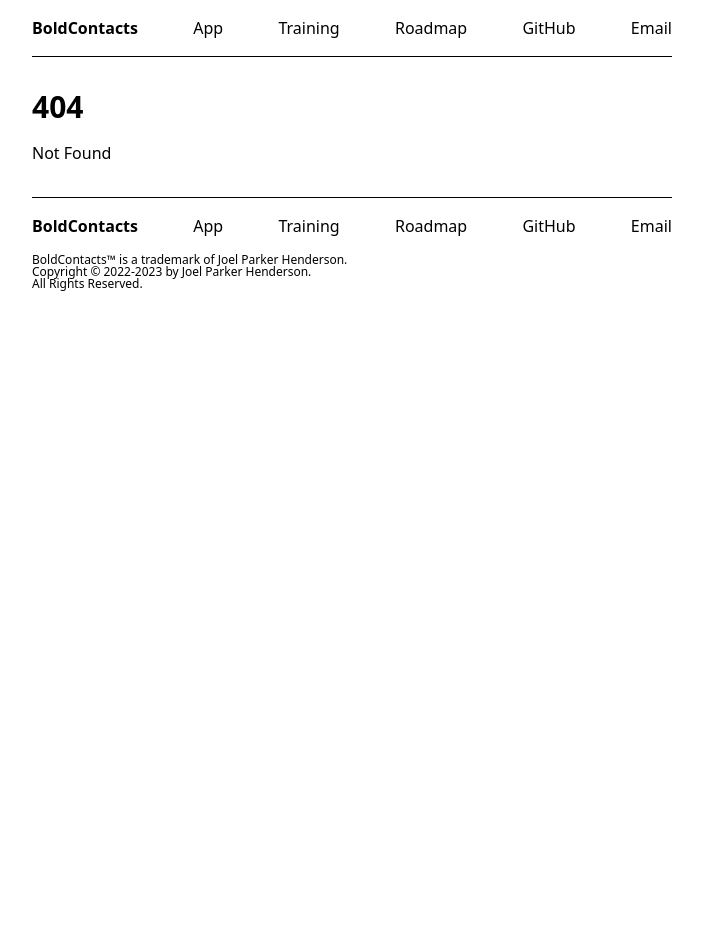
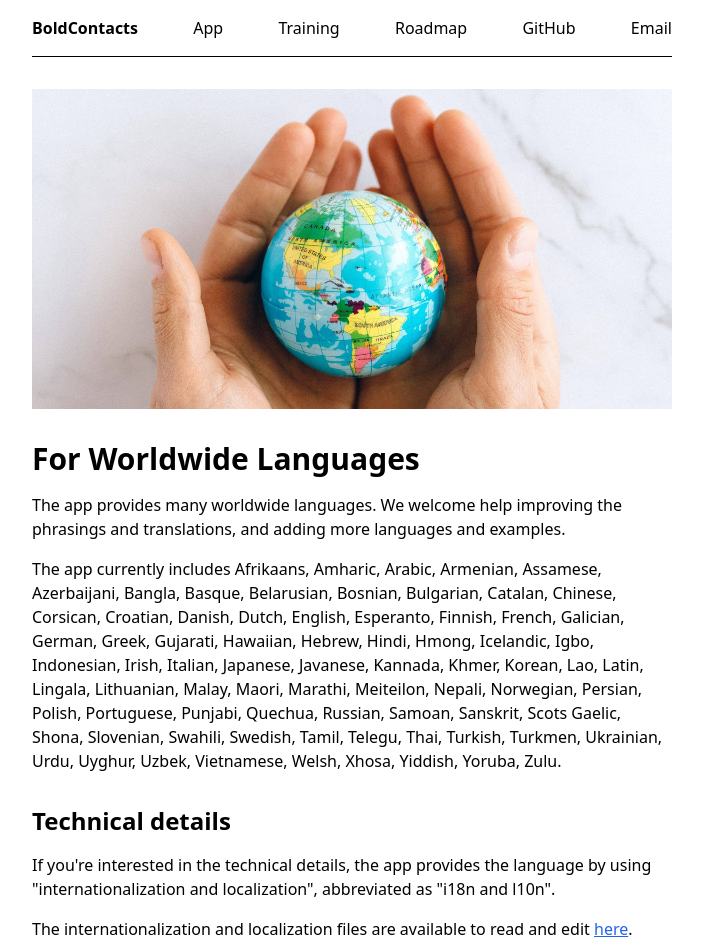
Before and after one commit to BoldContacts/boldcontacts-site-as-sveltekit, a SvelteKit app: page /worldwide-languages in a window 1280 px wide. Before the commit this address had no page. Shown: the top 952 px of the page, without its empty margins (288-991 px from the left). Before the commit the page ends 800 px from the top, so only its background shows below. Built offline with nearby package versions, Linux system fonts and the light colour scheme.

Commit message:
Add worldwide languages

```diff
--- /dev/null
+++ b/src/routes/worldwide-languages/+page.svelte
@@ -0,0 +1,14 @@
+<img src="/assets/pexels/pexels-nataliya-vaitkevich-7235805/@1200x600.jpg" alt="World globe held in hands" loading="lazy">
+
+<h1>For Worldwide Languages</h1>
+
+<p>The app provides many worldwide languages. We welcome help improving the phrasings and translations, and adding more languages and examples.</p>
+
+<p>The app currently includes Afrikaans, Amharic, Arabic, Armenian, Assamese, Azerbaijani, Bangla, Basque, Belarusian, Bosnian, Bulgarian, Catalan, Chinese, Corsican, Croatian, Danish, Dutch, English, Esperanto, Finnish, French, Galician, German, Greek, Gujarati, Hawaiian, Hebrew, Hindi, Hmong, Icelandic, Igbo, Indonesian, Irish, Italian, Japanese, Javanese, Kannada, Khmer, Korean, Lao, Latin, Lingala, Lithuanian, Malay, Maori, Marathi, Meiteilon, Nepali, Norwegian, Persian, Polish, Portuguese, Punjabi, Quechua, Russian, Samoan, Sanskrit, Scots Gaelic, Shona, Slovenian, Swahili, Swedish, Tamil, Telegu, Thai, Turkish, Turkmen, Ukrainian, Urdu, Uyghur, Uzbek, Vietnamese, Welsh, Xhosa, Yiddish, Yoruba, Zulu.</p>
+
+
+<h2>Technical details</h2>
+
+<p>If you're interested in the technical details, the app provides the language by using "internationalization and localization", abbreviated as "i18n and l10n".</p>
+
+<p>The internationalization and localization files are available to read and edit <a href="https://github.com/BoldContacts/boldcontacts-mobile-app-for-apple/tree/main/Shared/Resources">here</a>.</p>
```
